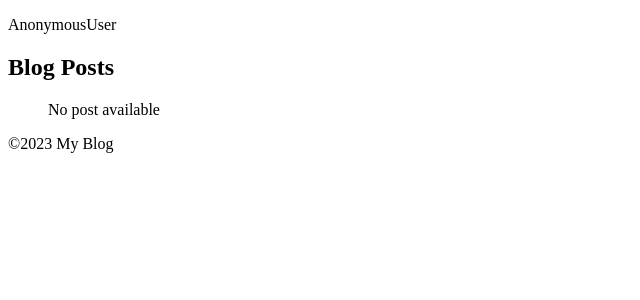
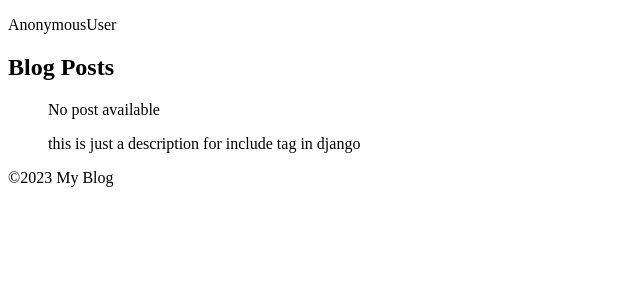
Before and after one commit to MahsanGilani/Django-Learn-2, a Django app: template posts/templates/posts/post_list.html in a window 1280 px wide. Shown: the part 116-416 px from the top of the page, without its empty margins (0-640 px from the left). Run offline with Django 4.2, Linux system fonts and the light colour scheme; the template is opened without the code that fills it, so the values that code supplies are empty.

Commit message:
include tag has been added to post_list template

```diff
--- /dev/null
+++ b/posts/templates/posts/inner_p_tag.html
@@ -0,0 +1,3 @@
+<p>
+    this is just a description for include tag in django
+</p>
--- a/posts/templates/posts/post_list.html
+++ b/posts/templates/posts/post_list.html
@@ -17,6 +17,8 @@
         {% empty %}
             <p>No post available</p>
         {% endfor %}
+
+        {% include "posts/inner_p_tag.html" %}
     </ul>
 
 {% endblock %}
```
